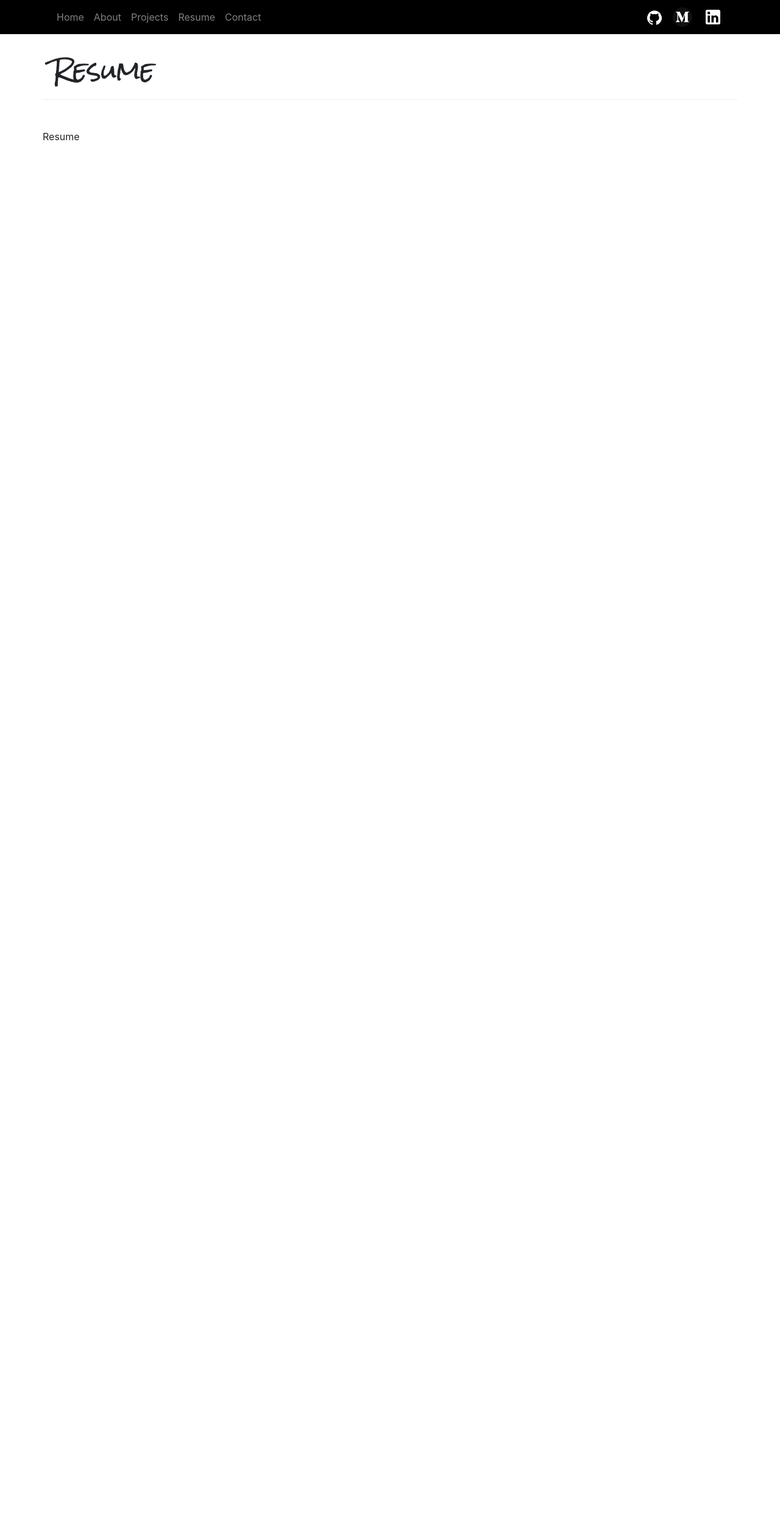
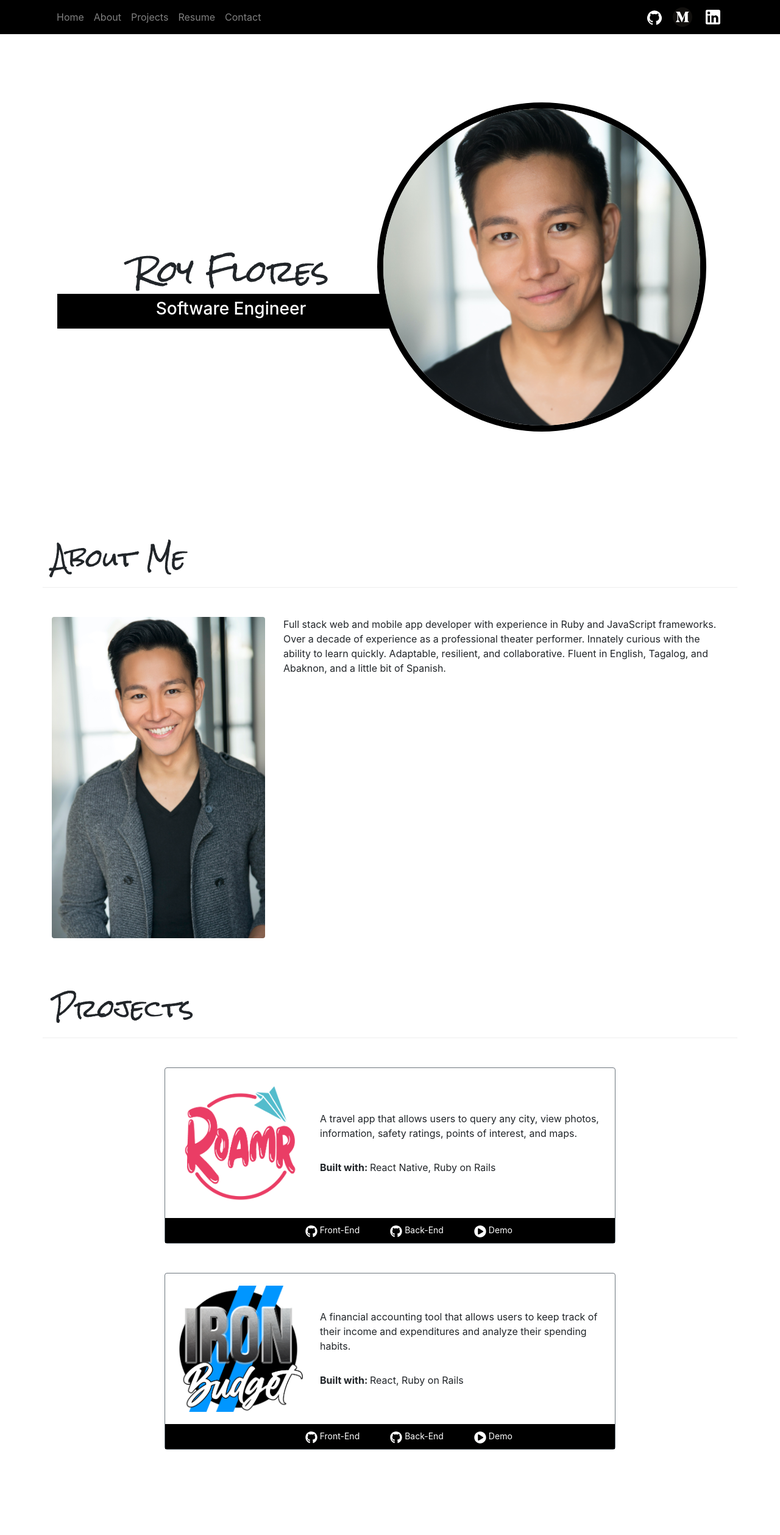
Before and after one commit to royFloresNyc/my-portfolio-website, a React (Create React App) app: page /resume in a window 1280 px wide. Shown: the top 2518 px of the page at 61% size. Before the commit the page ends 1312 px from the top, so only its background shows below. Built offline with nearby package versions, Linux system fonts and the light colour scheme.

Commit message:
Restructure App into one Scrollable page

```diff
--- a/src/App.js
+++ b/src/App.js
@@ -1,7 +1,7 @@
 import 'bootstrap/dist/css/bootstrap.min.css'
 import './App.scss'
 import React, { useState } from 'react'
-import { Route, Switch } from 'react-router-dom'
+//import { Route, Switch } from 'react-router-dom'
 import { Modal, Form, Button } from 'react-bootstrap'
 import emailjs from 'emailjs-com'
 
@@ -28,12 +28,16 @@ function App() {
     return (
         <>
             <Navigation modalHandler={() => setModalVisible(true)}/>
-            <Switch>
+            {/* <Switch>
                 <Route path='/about' component={About}/>
                 <Route path='/projects' component={Projects}/>
                 <Route path='/resume' component={Resume}/>
                 <Route path='/' component={Home}/>
-            </Switch>
+            </Switch> */}
+            <Home/>
+            <About/>
+            <Projects/>
+            <Resume/>
             <Modal show={modalVisible} onHide={() => setModalVisible(false)} centered>
                     <Modal.Header closeButton>
                     </Modal.Header>
--- a/src/App.scss
+++ b/src/App.scss
@@ -55,3 +55,7 @@ $title-font: "Rock Salt", cursive;
   color: white;
   text-align: center;
 }
+
+#about #projects #resume {
+  min-height: 100vh;
+}
--- a/src/components/Navigation.js
+++ b/src/components/Navigation.js
@@ -24,10 +24,10 @@ const Navigation = ({ modalHandler }) => {
                     </div>
                     <Navbar.Collapse id='responsive-navbar-nav'>
                         <Nav className='mr-auto order-lg-first'>
-                            <Nav.Link href='/'>Home</Nav.Link>
-                            <Nav.Link href='/about'>About</Nav.Link>
-                            <Nav.Link href='/projects'>Projects</Nav.Link>
-                            <Nav.Link href='/resume'>Resume</Nav.Link>
+                            <Nav.Link href='#home'>Home</Nav.Link>
+                            <Nav.Link href='#about'>About</Nav.Link>
+                            <Nav.Link href='#projects'>Projects</Nav.Link>
+                            <Nav.Link href='#resume'>Resume</Nav.Link>
                             <Nav.Link href='#' onSelect={modalHandler}>Contact</Nav.Link>
                         </Nav>
                     </Navbar.Collapse>
--- a/src/index.js
+++ b/src/index.js
@@ -1,15 +1,15 @@
 import React from 'react';
 import ReactDOM from 'react-dom';
-import { BrowserRouter as Router } from 'react-router-dom'
+//import { BrowserRouter as Router } from 'react-router-dom'
 import './index.css';
 import App from './App';
 import reportWebVitals from './reportWebVitals';
 
 ReactDOM.render(
-  <Router>
+//   <Router>
     <App />
-  </Router>,
-  document.getElementById('root')
+//    </Router>,
+  , document.getElementById('root')
 );
 
 // If you want to start measuring performance in your app, pass a function
--- a/src/pages/About.js
+++ b/src/pages/About.js
@@ -5,7 +5,7 @@ import { bio } from '../assets/myInfo.js'
 
 const About = () => {
     return (
-        <Container style={{paddingTop: '75px'}}>
+        <Container id='about' style={{paddingTop: '75px'}}>
             <Row className='page-header p-3 mb-5'>
                 <h1>About Me</h1>
             </Row>
--- a/src/pages/Home.js
+++ b/src/pages/Home.js
@@ -5,7 +5,7 @@ import Profile from '../assets/RoyAvatar.jpg'
 
 const Home = () => {
     return (
-        <Container className='d-flex align-items-center home' style={{paddingTop: '75px'}}>
+        <Container id='home' className='d-flex align-items-center home' style={{paddingTop: '75px'}}>
             <Row className='d-flex align-items-center'>
                 <Col className='col-12 order-12 col-lg-6 order-lg-first ml-lg-4 home-name'>
                     <h1 className='d-flex justify-content-center'>Roy Flores</h1>
--- a/src/pages/Projects.js
+++ b/src/pages/Projects.js
@@ -11,7 +11,7 @@ const Projects = () => {
     }
 
     return (
-        <Container style={{paddingTop: '75px'}}>
+        <Container id='projects' style={{paddingTop: '75px'}}>
             <Row className='page-header p-3 mb-5'>
                 <h1>Projects</h1>
             </Row>
--- a/src/pages/Resume.js
+++ b/src/pages/Resume.js
@@ -5,7 +5,7 @@ import ResumePdf from '../assets/Resume.pdf'
 
 const Resume = () => {
     return (
-        <Container style={{minHeight: '100vh', paddingTop: '75px'}}>
+        <Container id='resume' style={{minHeight: '100vh', paddingTop: '75px'}}>
             <Row className='page-header p-3 mb-5'>
                 <h1>Resume</h1>
             </Row>
```
